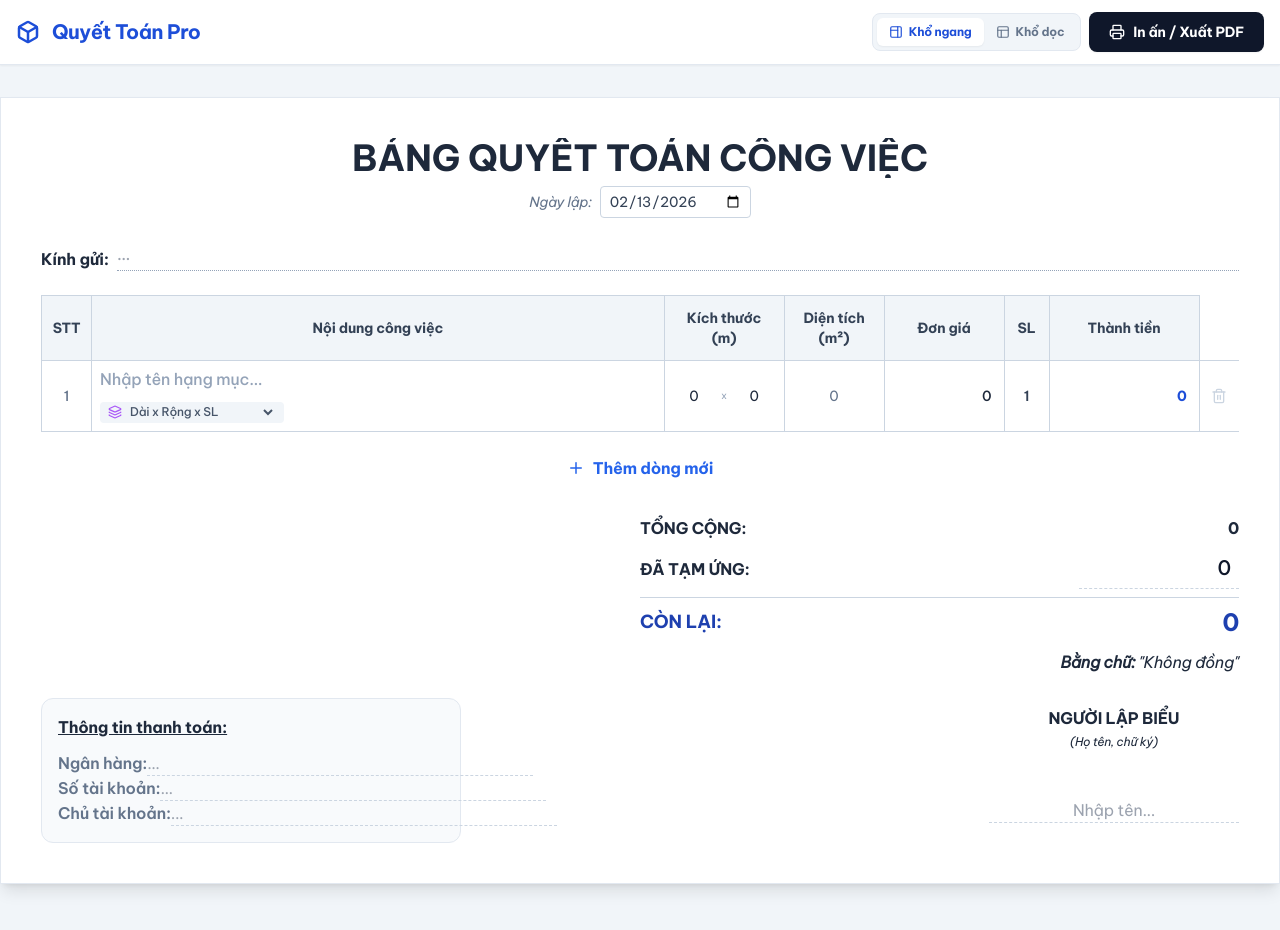
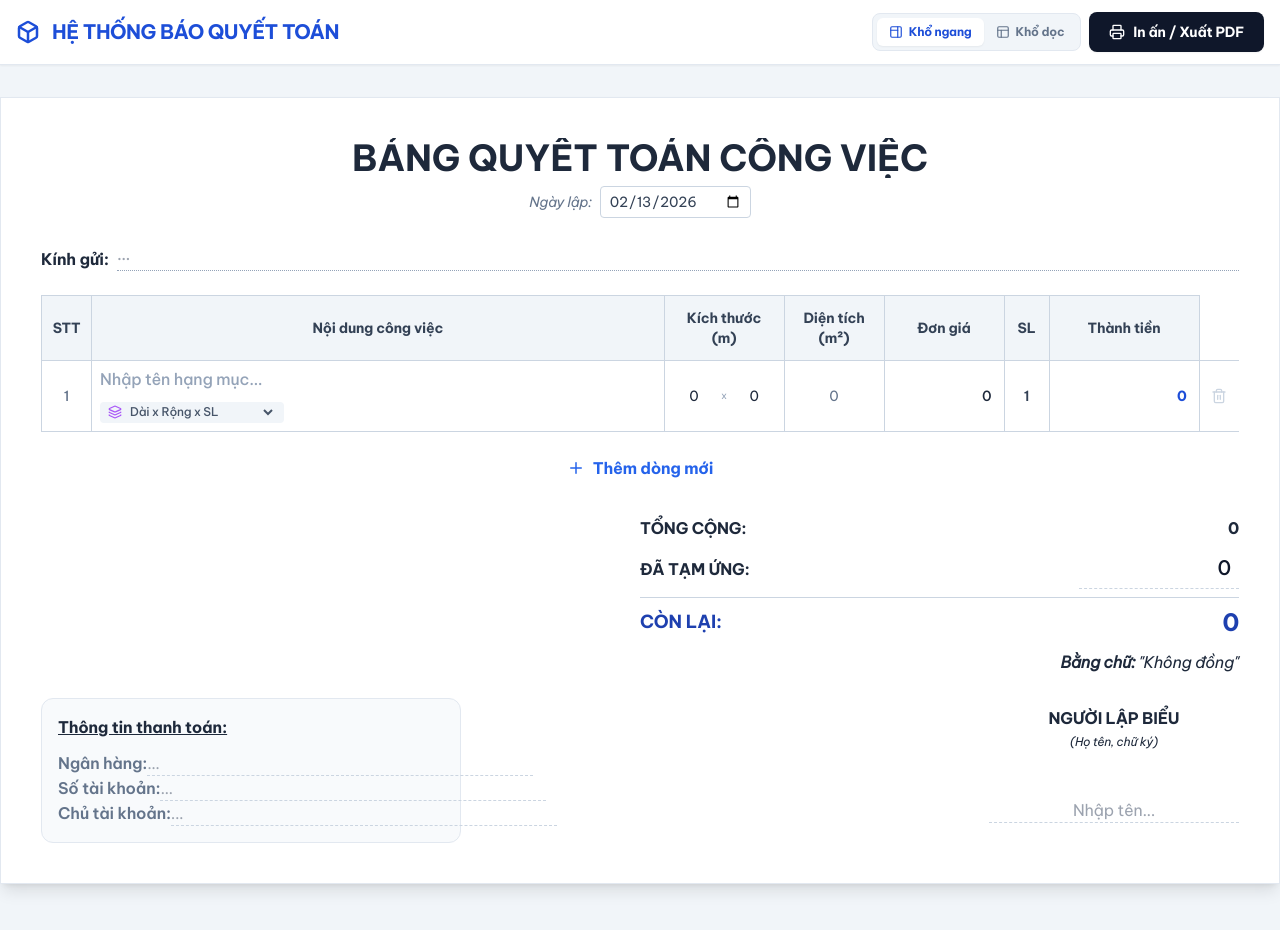
Before and after one commit to manhtrinhmkt-stack/bangquyettoan, a React (Vite) app: page / in a window 1280 px wide. Shown: the top 930 px of the page. Built offline with nearby package versions, Linux system fonts and the light colour scheme.

Commit message:
Update App.tsx

```diff
--- a/App.tsx
+++ b/App.tsx
@@ -73,7 +73,7 @@ const App: React.FC = () => {
         <div className="max-w-7xl mx-auto flex justify-between items-center">
             <div className="flex items-center space-x-3 text-blue-700">
               <Box size={24} strokeWidth={2.5} />
-              <span className="font-bold text-xl tracking-tight hidden sm:inline">Quyết Toán Pro</span>
+              <span className="font-bold text-xl tracking-tight hidden sm:inline">HỆ THỐNG BÁO QUYẾT TOÁN</span>
               <span className="font-bold text-xl tracking-tight sm:hidden">QT Pro</span>
             </div>
 
```
